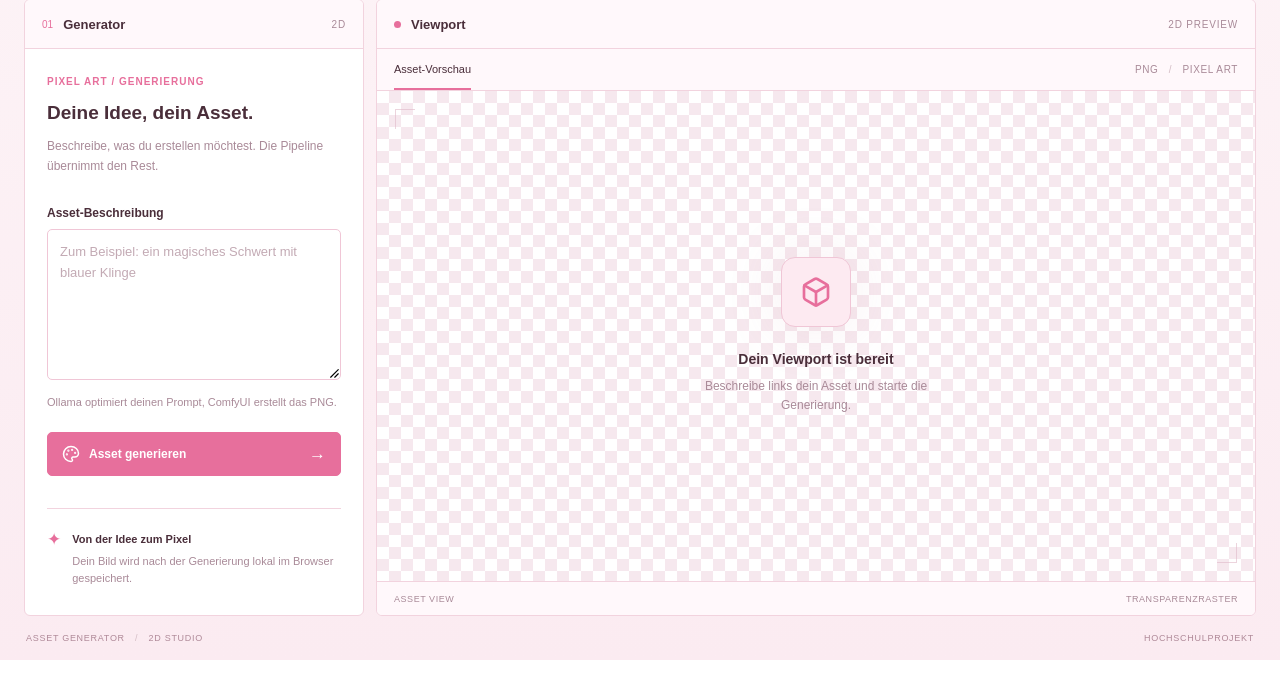
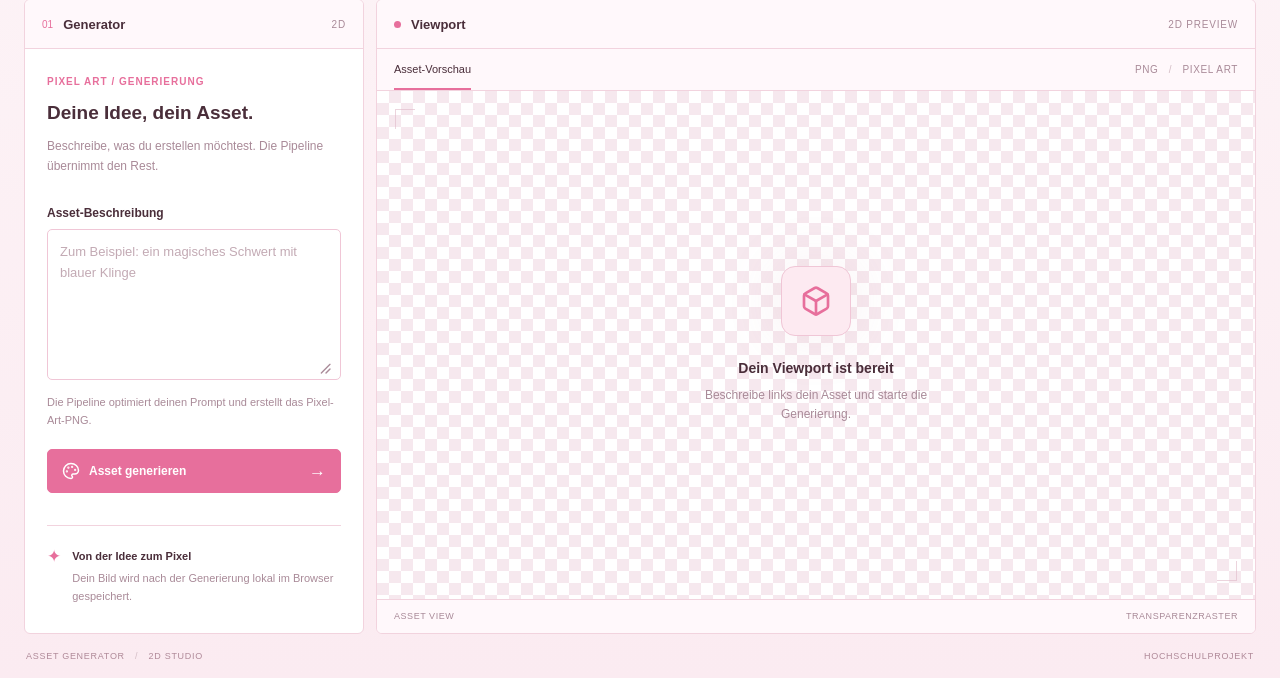
Before and after one commit to tishutox/Chaos, a Flask app: page / in a window 1280 px wide. Shown: the part 171-849 px from the top of the page. Run offline with Flask 3, Linux system fonts and the light colour scheme; some web fonts are replaced.

Commit message:
Make textarea resize handle visible cross-browser with handle-bottom-right icon

```diff
--- a/static/style.css
+++ b/static/style.css
@@ -232,12 +232,18 @@ h1 { margin: 0; font-size: 25px; letter-spacing: -.025em; }
   line-height: 1.6;
 }
 textarea { resize: vertical; }
-#asset-prompt { resize: both; }
-#asset-prompt::-webkit-resizer {
-  background: url("/static/svg/handle-bottom-right.svg") no-repeat center / 14px 14px;
-  border: 0;
+.textarea-wrap { position: relative; }
+.textarea-wrap textarea { width: 100%; resize: both; }
+.textarea-wrap textarea::-webkit-resizer { display: none; }
+.resize-handle {
+  position: absolute;
+  right: 9px;
+  bottom: 9px;
+  width: 16px;
+  height: 16px;
+  color: var(--muted);
+  pointer-events: none;
 }
-[data-theme="dark"] #asset-prompt::-webkit-resizer { filter: invert(1); }
 textarea::placeholder, input::placeholder { color: var(--placeholder); opacity: 1; }
 .field-note { margin: 0; color: var(--muted); font-size: 11px; line-height: 1.6; }
 #generator-form .field-note { margin: 10px 0 20px; }
--- a/templates/index.html
+++ b/templates/index.html
@@ -75,8 +75,11 @@
             <p class="panel-description">Beschreibe, was du erstellen möchtest. Die Pipeline übernimmt den Rest.</p>
             <form id="generator-form">
               <label for="asset-prompt">Asset-Beschreibung</label>
-              <textarea id="asset-prompt" maxlength="2000" rows="6" required placeholder="Zum Beispiel: ein magisches Schwert mit blauer Klinge"></textarea>
-              <p class="field-note">Ollama optimiert deinen Prompt, ComfyUI erstellt das PNG.</p>
+              <div class="textarea-wrap">
+                <textarea id="asset-prompt" maxlength="2000" rows="6" required placeholder="Zum Beispiel: ein magisches Schwert mit blauer Klinge"></textarea>
+                <span class="icon resize-handle" aria-hidden="true" style="--icon-url: url('{{ url_for('static', filename='svg/handle-bottom-right.svg') }}')"></span>
+              </div>
+              <p class="field-note">Die Pipeline optimiert deinen Prompt und erstellt das Pixel-Art-PNG.</p>
               <button class="generate-button" type="submit">{{ icon('palette') }} Asset generieren <span aria-hidden="true">→</span></button>
               <p id="generator-status" role="status" aria-live="polite"></p>
             </form>
```
